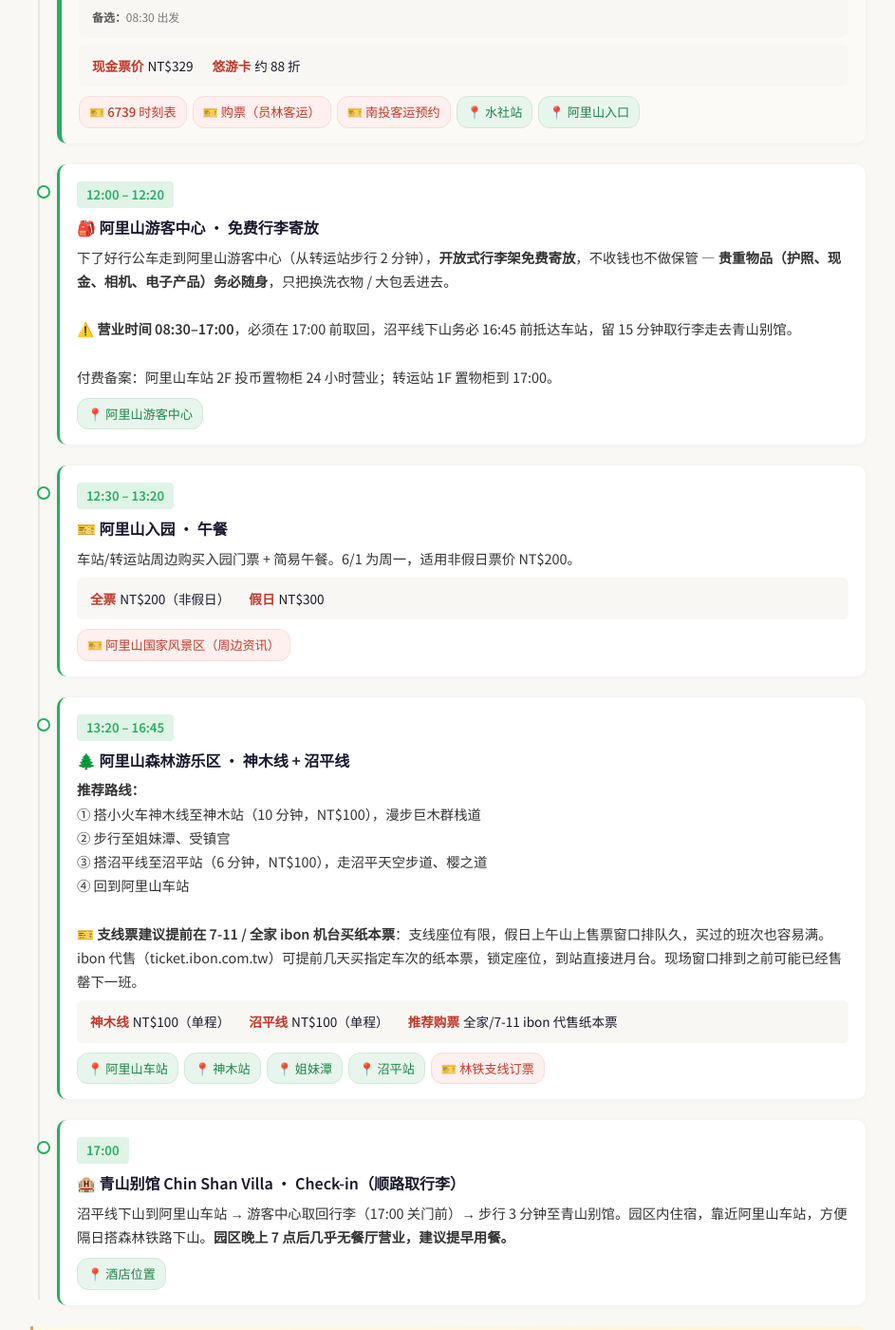
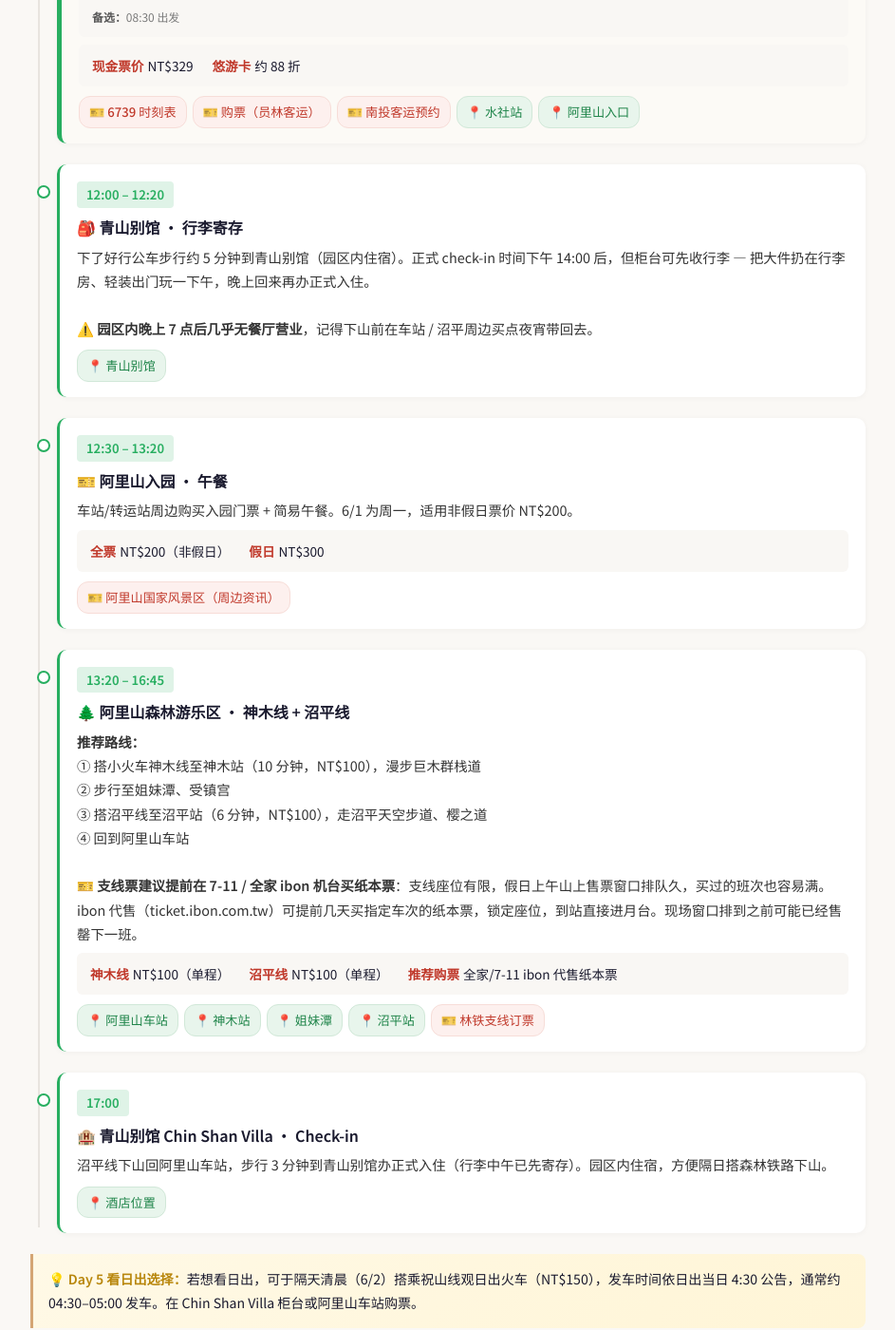
Before and after one commit to SibeiC/SibeiC.github.io, a Jekyll site: the page built from _trips/taiwan-2026.md, in a window 1280 px wide and 1400 px high, scrolled down 11049 px. Shown: the whole window at 95% size, without its empty margins (168-1111 px from the left). Built offline with Jekyll 4.4.1, drawn with Linux system fonts in a browser that asks for light colours; some of the changed text lies outside the part shown.

Commit message:
阿里山行李: 改寄存在青山别馆 (不走游客中心行李架)
- Day 5 12:00 到山: 直接拖行李到青山别馆寄存, 柜台早存晚
  check-in, 避开游客中心 17:00 关门的时间压力
- Day 5 17:00 check-in: 简化为办正式入住 (行李已在)
- Day 6 新增 10:30 check-out + 走去阿里山车站, 11:00 前退房

```diff
--- a/_trips/taiwan-2026.md
+++ b/_trips/taiwan-2026.md
@@ -486,15 +486,13 @@ days:
           - { type: map, label: 阿里山入口, query: Alishan National Forest Recreation Area Entrance }
 
       - time: 12:00 – 12:20
-        title: 🎒 阿里山游客中心 · 免费行李寄放
+        title: 🎒 青山别馆 · 行李寄存
         detail: |
-          下了好行公车走到阿里山游客中心（从转运站步行 2 分钟），<strong>开放式行李架免费寄放</strong>，不收钱也不做保管 — <strong>贵重物品（护照、现金、相机、电子产品）务必随身</strong>，只把换洗衣物 / 大包丢进去。
+          下了好行公车步行约 5 分钟到青山别馆（园区内住宿）。正式 check-in 时间下午 14:00 后，但柜台可先收行李 — 把大件扔在行李房、轻装出门玩一下午，晚上回来再办正式入住。
           <br><br>
-          <strong>⚠️ 营业时间 08:30–17:00</strong>，必须在 17:00 前取回，沼平线下山务必 16:45 前抵达车站，留 15 分钟取行李走去青山别馆。
-          <br><br>
-          付费备案：阿里山车站 2F 投币置物柜 24 小时营业；转运站 1F 置物柜到 17:00。
+          <strong>⚠️ 园区内晚上 7 点后几乎无餐厅营业</strong>，记得下山前在车站 / 沼平周边买点夜宵带回去。
         links:
-          - { type: map, label: 阿里山游客中心, query: 阿里山国家森林游乐区游客中心 }
+          - { type: map, label: 青山别馆, query: Chin Shan Villa 青山别馆 阿里山 }
 
       - time: 12:30 – 13:20
         title: 🎫 阿里山入园 · 午餐
@@ -527,8 +525,8 @@ days:
           - { type: ticket, label: 林铁支线订票, url: *url_afrts }
 
       - time: "17:00"
-        title: 🏨 青山别馆 Chin Shan Villa · Check-in（顺路取行李）
-        detail: 沼平线下山到阿里山车站 → 游客中心取回行李（17:00 关门前）→ 步行 3 分钟至青山别馆。园区内住宿，靠近阿里山车站，方便隔日搭森林铁路下山。<strong>园区晚上 7 点后几乎无餐厅营业，建议提早用餐。</strong>
+        title: 🏨 青山别馆 Chin Shan Villa · Check-in
+        detail: 沼平线下山回阿里山车站，步行 3 分钟到青山别馆办正式入住（行李中午已先寄存）。园区内住宿，方便隔日搭森林铁路下山。
         links:
           - { type: map, label: 酒店位置, query: Chin Shan Villa 青山别馆 阿里山 }
     note: |
@@ -551,6 +549,10 @@ days:
           - { tag: 祝山线, value: NT$150 }
         links:
           - { type: map, label: 祝山站, query: 祝山观日楼 }
+
+      - time: 10:30 – 11:30
+        title: 🎒 青山别馆 · check-out + 走去阿里山车站
+        detail: 11:00 前退房拿回行李，步行约 3 分钟到阿里山车站月台。有时间在车站周边买个便当/饭团当午餐带上车，林铁沿途没有餐车。
 
       - time: 11:50 – 15:45
         title: 🚂 阿里山林铁本线 · 阿里山 → 嘉义（首选）
```
